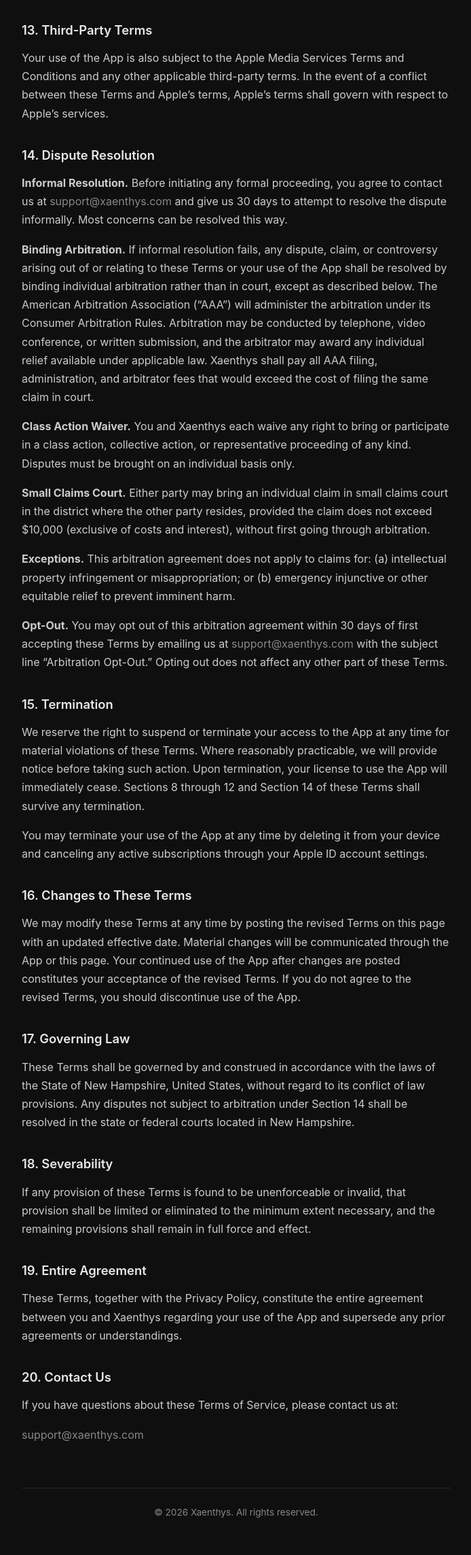
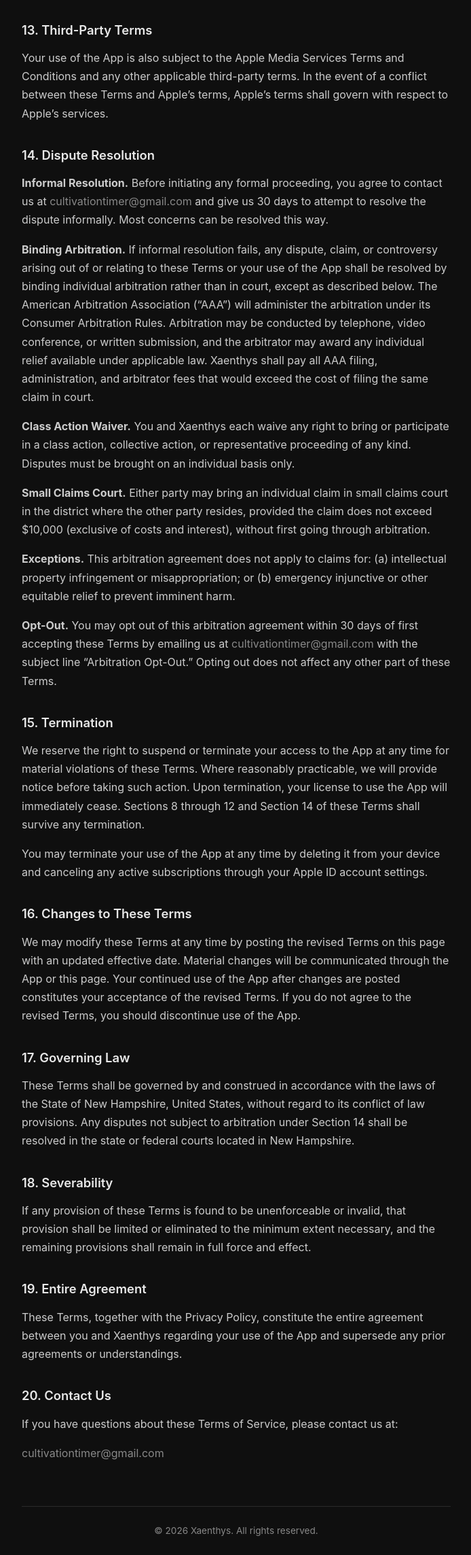
Before and after one commit to Xaenthys/xaenthys.github.io, a plain HTML site: page cultivationtimer/terms.html in a window 1280 px wide. Shown: the part 3630-5918 px from the top of the page at 68% size, without its empty margins (292-986 px from the left). Before the commit the page ends 5891 px from the top, so only its background shows below. Drawn offline with Linux system fonts and the light colour scheme.

Commit message:
Update to the actual support email

```diff
--- a/cultivationtimer/terms.html
+++ b/cultivationtimer/terms.html
@@ -85,7 +85,7 @@
         <p>Your use of the App is also subject to the Apple Media Services Terms and Conditions and any other applicable third-party terms. In the event of a conflict between these Terms and Apple&rsquo;s terms, Apple&rsquo;s terms shall govern with respect to Apple&rsquo;s services.</p>
 
         <h2>14. Dispute Resolution</h2>
-        <p><strong>Informal Resolution.</strong> Before initiating any formal proceeding, you agree to contact us at <a href="mailto:support@xaenthys.com">support@xaenthys.com</a> and give us 30 days to attempt to resolve the dispute informally. Most concerns can be resolved this way.</p>
+        <p><strong>Informal Resolution.</strong> Before initiating any formal proceeding, you agree to contact us at <a href="mailto:cultivationtimer@gmail.com">cultivationtimer@gmail.com</a> and give us 30 days to attempt to resolve the dispute informally. Most concerns can be resolved this way.</p>
 
         <p><strong>Binding Arbitration.</strong> If informal resolution fails, any dispute, claim, or controversy arising out of or relating to these Terms or your use of the App shall be resolved by binding individual arbitration rather than in court, except as described below. The American Arbitration Association (&ldquo;AAA&rdquo;) will administer the arbitration under its Consumer Arbitration Rules. Arbitration may be conducted by telephone, video conference, or written submission, and the arbitrator may award any individual relief available under applicable law. Xaenthys shall pay all AAA filing, administration, and arbitrator fees that would exceed the cost of filing the same claim in court.</p>
 
@@ -95,7 +95,7 @@
 
         <p><strong>Exceptions.</strong> This arbitration agreement does not apply to claims for: (a) intellectual property infringement or misappropriation; or (b) emergency injunctive or other equitable relief to prevent imminent harm.</p>
 
-        <p><strong>Opt-Out.</strong> You may opt out of this arbitration agreement within 30 days of first accepting these Terms by emailing us at <a href="mailto:support@xaenthys.com">support@xaenthys.com</a> with the subject line &ldquo;Arbitration Opt-Out.&rdquo; Opting out does not affect any other part of these Terms.</p>
+        <p><strong>Opt-Out.</strong> You may opt out of this arbitration agreement within 30 days of first accepting these Terms by emailing us at <a href="mailto:cultivationtimer@gmail.com">cultivationtimer@gmail.com</a> with the subject line &ldquo;Arbitration Opt-Out.&rdquo; Opting out does not affect any other part of these Terms.</p>
 
         <h2>15. Termination</h2>
         <p>We reserve the right to suspend or terminate your access to the App at any time for material violations of these Terms. Where reasonably practicable, we will provide notice before taking such action. Upon termination, your license to use the App will immediately cease. Sections 8 through 12 and Section 14 of these Terms shall survive any termination.</p>
@@ -115,7 +115,7 @@
 
         <h2>20. Contact Us</h2>
         <p>If you have questions about these Terms of Service, please contact us at:</p>
-        <p><a href="mailto:support@xaenthys.com">support@xaenthys.com</a></p>
+        <p><a href="mailto:cultivationtimer@gmail.com">cultivationtimer@gmail.com</a></p>
 
         <footer>
             &copy; 2026 Xaenthys. All rights reserved.
```
Also changed, not shown: cultivationtimer/privacy.html (+1 -1 lines), cultivationtimer/support.html (+2 -2 lines).
